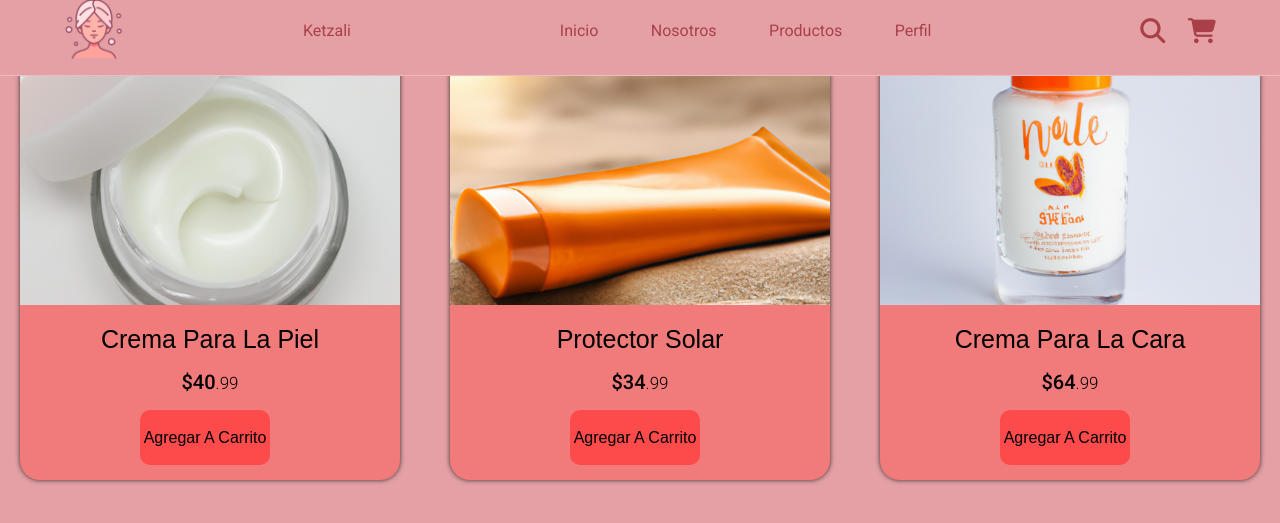
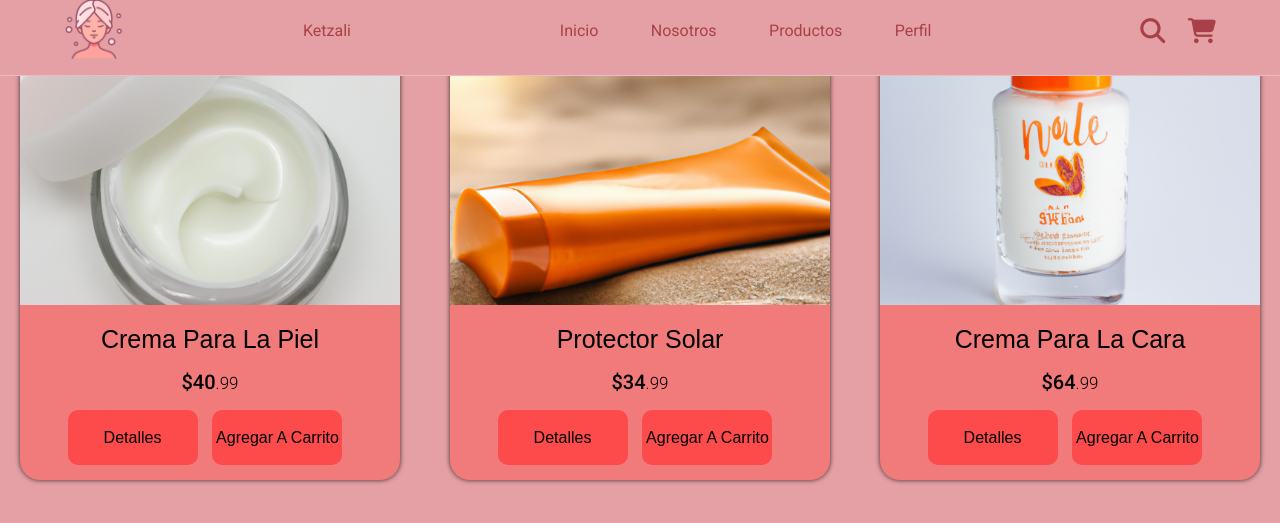
Before and after one commit to Neys2/Ketzali, a PHP site: page /productos.html in a window 1280 px wide. Shown: the part 15-538 px from the top of the page. Run offline with PHP 8.4, Linux system fonts and the light colour scheme; some libraries are stand-ins or nearby versions.

Commit message:
Productos,boton detalles

```diff
--- a/Pag-hcj/productos.html
+++ b/Pag-hcj/productos.html
@@ -47,7 +47,8 @@
     <div class="informacion">
         <p>Crema para la piel</p>
         <p class="precio">$40<span>.99</span></p>
-        <div class="boton-p">
+        <div class="botonp">
+            <button class="botondp">Detalles</button>
             <button>Agregar a carrito</button>
         </div>
     </div>
@@ -59,7 +60,8 @@
     <div class="informacion">
         <p>Protector solar</p>
         <p class="precio">$34<span>.99</span></p>
-        <div class="boton-p">
+        <div class="botonp">
+            <button class="botondp">Detalles</button>
             <button>Agregar a carrito</button>
         </div>
     </div>
@@ -71,7 +73,8 @@
     <div class="informacion">
         <p>Crema para la cara</p>
         <p class="precio">$64<span>.99</span></p>
-        <div class="boton-p">
+        <div class="botonp">
+            <button class="botondp">Detalles</button>
             <button>Agregar a carrito</button>
         </div>
     </div>
--- a/Pag-hcj/script.js
+++ b/Pag-hcj/script.js
@@ -1,9 +1,11 @@
 let preveiwContainer = document.querySelector('.products-preview');
 let previewBox = preveiwContainer.querySelectorAll('.preview');
 
-document.querySelectorAll('.contenedor-product .itemp').forEach(itemp =>{
-  itemp.onclick = () =>{
+document.querySelectorAll('.contenedor-product .itemp .informacion .botonp .botondp').forEach(botondp =>{
+  botondp.onclick = () =>{
     preveiwContainer.style.display = 'flex';
+    document.querySelectorAll('.contenedor-product .itemp').forEach(itemp =>{
+      itemp.onclick = () =>{
     let name = itemp.getAttribute('data-name');
     previewBox.forEach(preview =>{
       let target = preview.getAttribute('data-target');
@@ -11,6 +13,7 @@ document.querySelectorAll('.contenedor-product .itemp').forEach(itemp =>{
         preview.classList.add('active');
       }
     });
+  };});
   };
 });
 
--- a/Pag-hcj/style.css
+++ b/Pag-hcj/style.css
@@ -228,7 +228,7 @@ font-family: 'Nunito', sans-serif;*/
 }
 
 
-.informacion .boton-p button{
+.informacion .botonp button{
    background-color: #fd4a4a;
    width: 130px;
    height: 55px;
```
